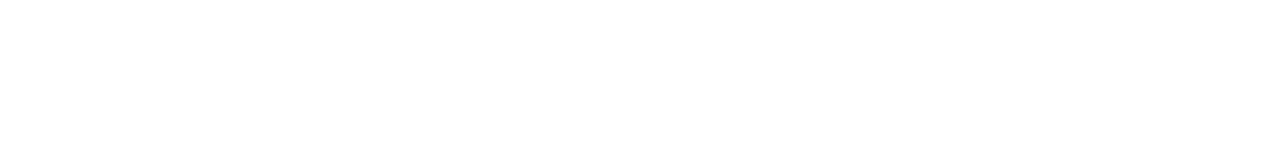
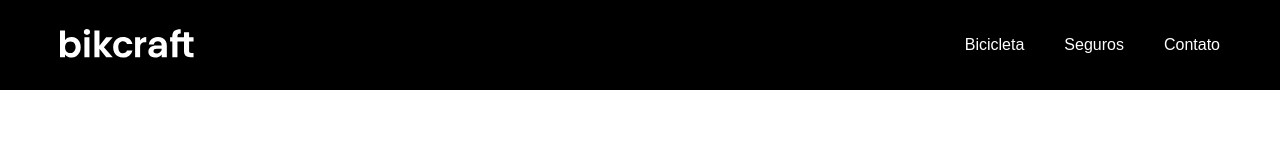
Before and after one commit to GuiSamos/curso, a plain HTML site: page index.html in a window 1280 px wide. Drawn offline with Linux system fonts and the light colour scheme.

Commit message:
header-menu

```diff
--- a/index.html
+++ b/index.html
@@ -10,5 +10,18 @@
 </head>
 
 <body>
-
+    <header class="header-bg">
+        <div class="header">
+            <a href="./">
+                <img src="./bikcraft.svg" alt="bikcraft">
+            </a>
+            <nav aria-label="primaria">
+                <ul class="header-menu">
+                    <li><a href="./bicicleta.html">Bicicleta</a></li>
+                    <li><a href="./seguros.html">Seguros</a></li>
+                    <li><a href="./contato.html">Contato</a></li>
+                </ul>
+            </nav>
+        </div>
+        </nav>
 </body>
```
Also changed, not shown: .css/style.css, bikcraft.svg (renamed from img/bikcraft.svg).
